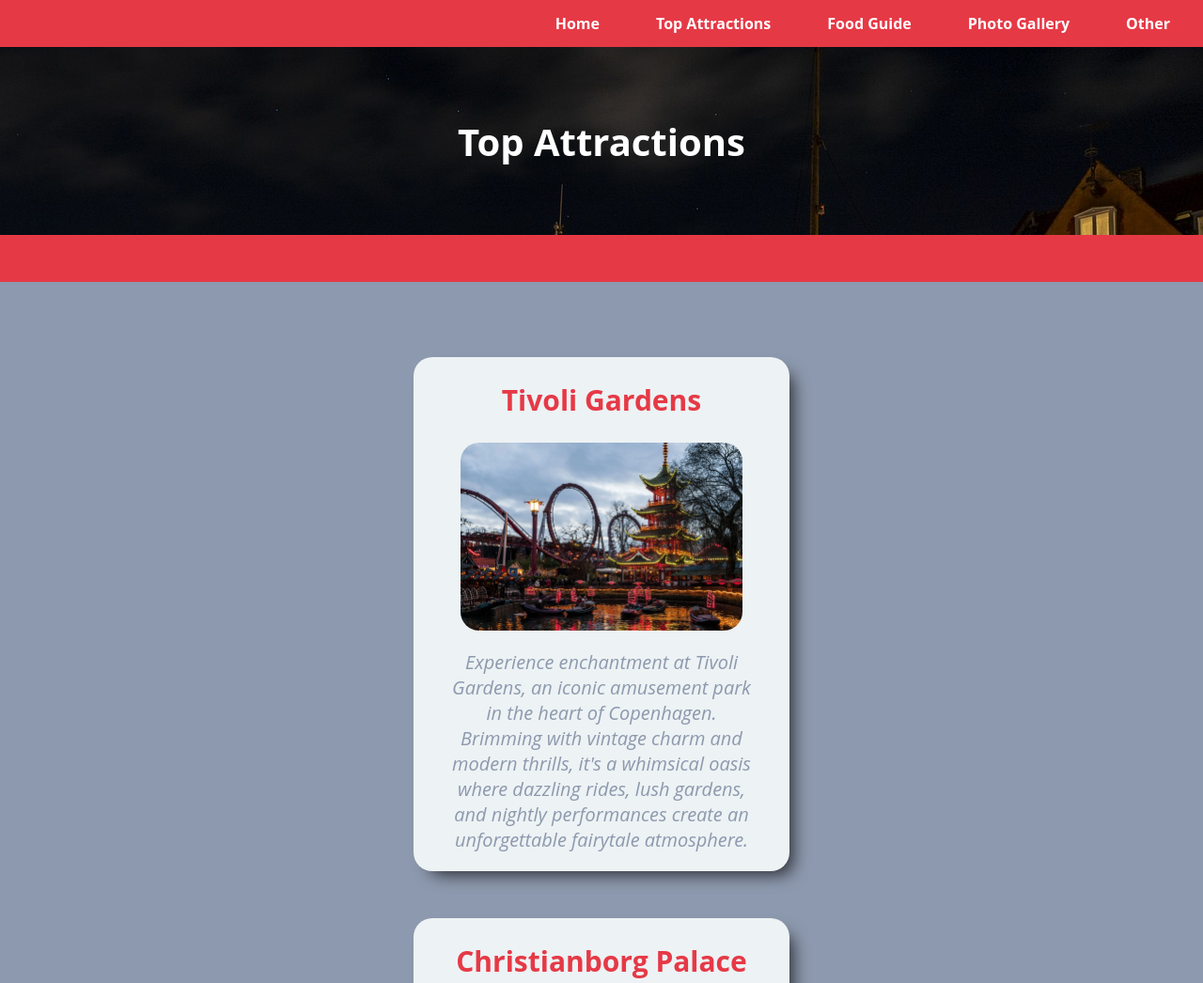
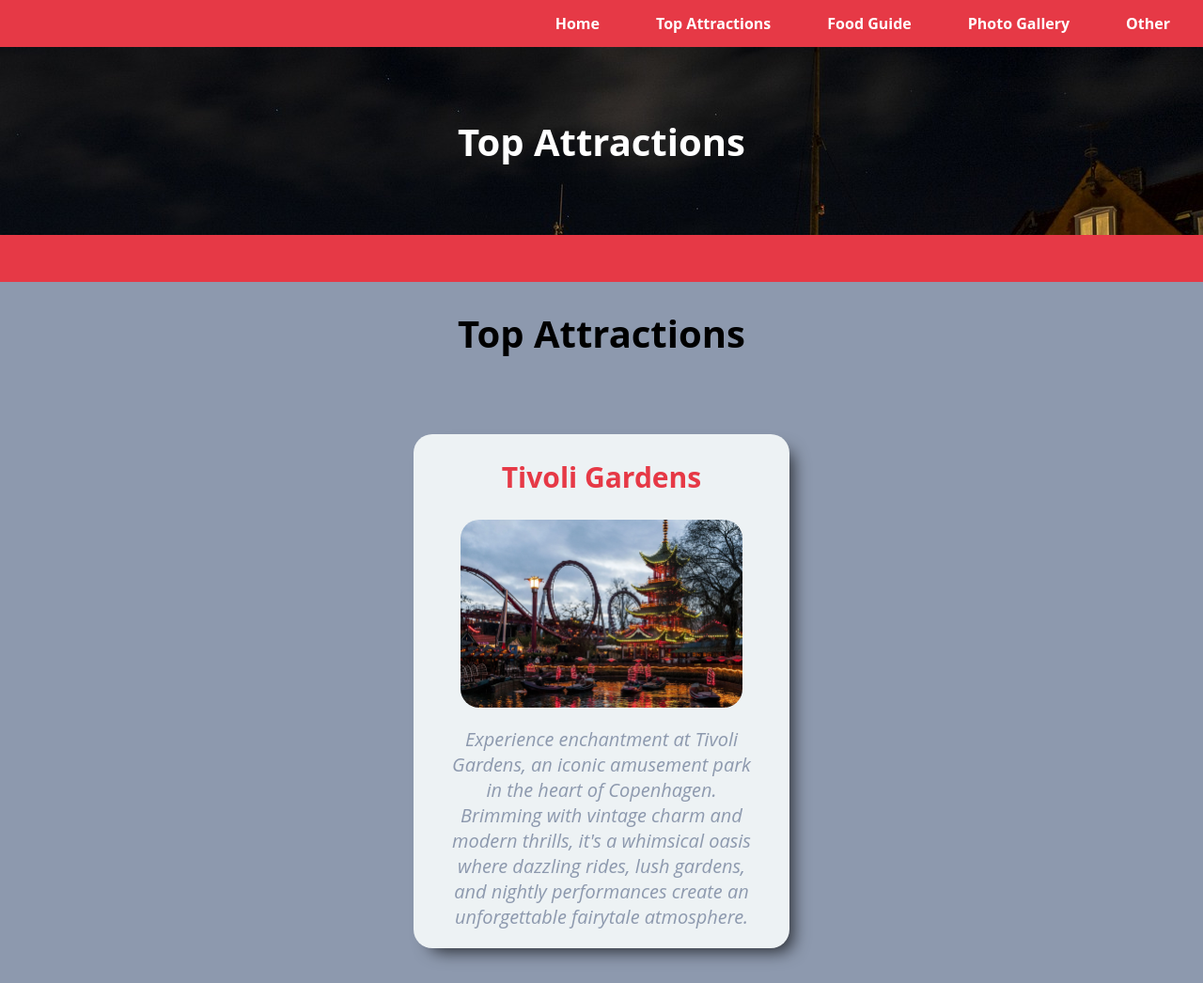
Before and after one commit to BrendaAceves/globetrotter, a plain HTML site: page attractions/attractions.html in a window 1280 px wide. Shown: the top 1046 px of the page at 94% size. Drawn offline with Linux system fonts and the light colour scheme.

Commit message:
please work

```diff
--- a/attractions/attractions.html
+++ b/attractions/attractions.html
@@ -31,6 +31,7 @@
 
 
     <!-- Top Attractions Page -->
+    <h1 id="title">Top Attractions</h1>
     <div class="parent">
 
     </div>
@@ -63,7 +64,5 @@
         </section>
     </div>
     <div class="bar"></div>
-
-
 </body>
 </html>
```
